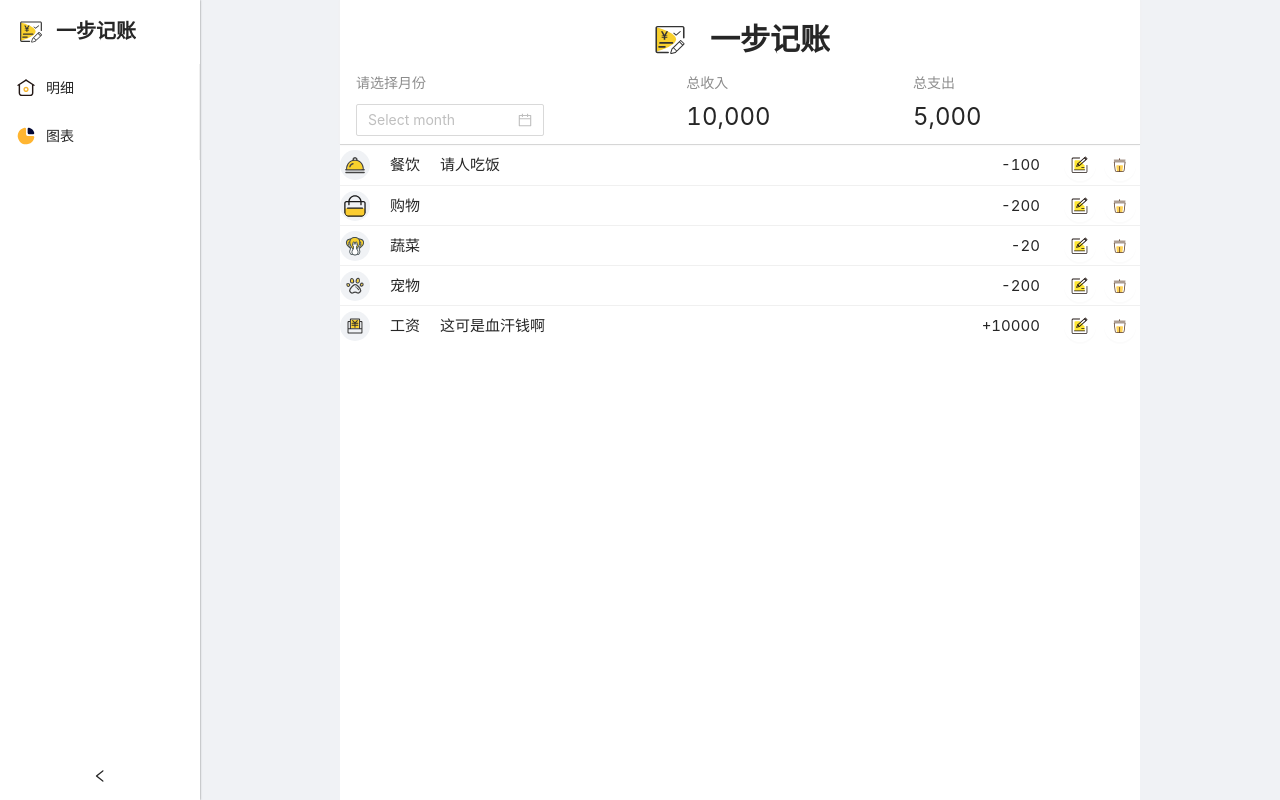
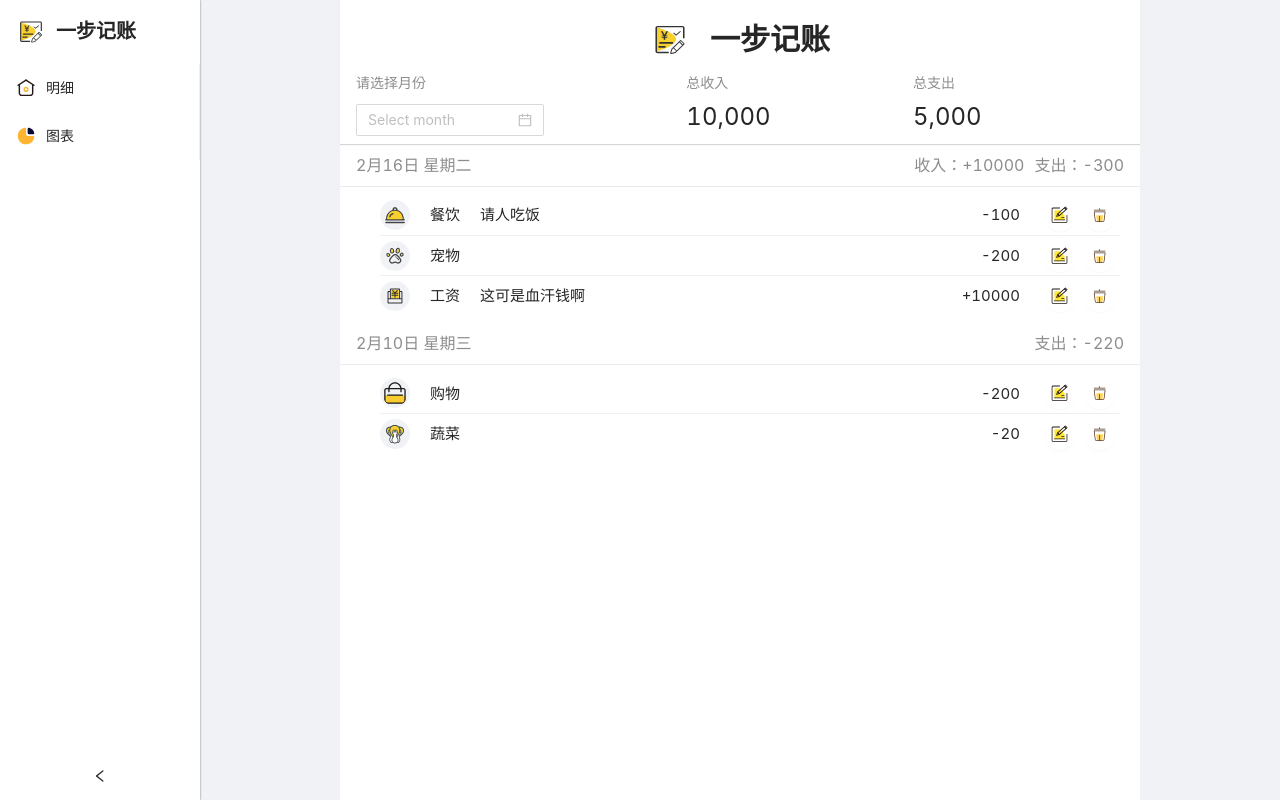
Before and after one commit to ViktorVan22/book-keeper-desktop, a React (Create React App) app: page / in a window 1280 px wide. Built offline with nearby package versions, Linux system fonts and the light colour scheme.

Commit message:
完成DailyRecords组件

```diff
--- a/package.json
+++ b/package.json
@@ -12,6 +12,8 @@
     "@types/react-dom": "^18.0.0",
     "antd": "^4.21.4",
     "global": "^4.4.0",
+    "lodash": "^4.17.21",
+    "moment": "^2.29.3",
     "react": "^18.2.0",
     "react-dom": "^18.2.0",
     "react-router-config": "^5.1.1",
@@ -46,6 +48,7 @@
   },
   "devDependencies": {
     "@types/classnames": "^2.3.1",
+    "@types/lodash": "^4.14.182",
     "@types/react-router-config": "^5.0.6",
     "@types/react-router-dom": "^5.3.3",
     "classnames": "^2.3.1"
--- a/src/pages/detail/DetailPage.tsx
+++ b/src/pages/detail/DetailPage.tsx
@@ -1,8 +1,11 @@
-import Record, { RecordType } from "./components/record/Record";
+import React, { FC } from "react";
+import { groupDailyRecords } from "../../services/recordHelper";
+import DailyRecords from "./components/dailyRecords/DailyRecords";
+import { RecordType } from "./components/record/Record";
 
 const mockRecordList = [
   {
-    timeStamp: 1613477254556, // 2021-02-16 20:07:34:556
+    timeStamp: 1613477254556, // 2021-02-16 20:07:34
     type: RecordType.Expenditure,
     name: "餐饮",
     price: 100,
@@ -10,28 +13,28 @@ const mockRecordList = [
     id: 1,
   },
   {
-    timeStamp: 1613477254556,
+    timeStamp: 1612969810000, // 2021-02-10 23:10:10
     type: RecordType.Expenditure,
     name: "购物",
     price: 200,
     id: 2,
   },
   {
-    timeStamp: 1613477254556,
+    timeStamp: 1612969810000, // 2021-02-10 23:10:10
     type: RecordType.Expenditure,
     name: "蔬菜",
     price: 20,
     id: 3,
   },
   {
-    timeStamp: 1613477254556,
+    timeStamp: 1613477254556, // 2021-02-16 20:07:34
     type: RecordType.Expenditure,
     name: "宠物",
     price: 200,
     id: 4,
   },
   {
-    timeStamp: 1613477254556,
+    timeStamp: 1613477254556, // 2021-02-16 20:07:34
     type: RecordType.Income,
     name: "工资",
     price: 10000,
@@ -40,12 +43,13 @@ const mockRecordList = [
   },
 ];
 
-const DetailPage: React.FC = () => {
+const DetailPage: FC = () => {
+  const groupedDailyRecords = groupDailyRecords(mockRecordList);
   return (
     <div className="detail-page">
       <div className="detail-page-content">
-        {mockRecordList.map(item => (
-          <Record key={item.id} {...item} />
+        {groupedDailyRecords.map(daily => (
+          <DailyRecords key={daily.timeStamp} {...daily} />
         ))}
       </div>
     </div>
--- /dev/null
+++ b/src/pages/detail/components/dailyRecords/DailyRecords.css
@@ -0,0 +1,20 @@
+.records {
+  padding: 0.8rem 2rem 0.8rem 4rem;
+}
+
+.daily-records-summary {
+  color: rgba(0, 0, 0, 0.45);
+  padding: 0.8rem 1.6rem;
+  font-size: 1.6rem;
+  overflow: hidden;
+  border-bottom: 1px solid rgba(0, 0, 0, 0.08);
+}
+
+.daily-records-date {
+  float: left;
+}
+
+.daily-records-detail {
+  float: right;
+  margin-left: 1rem;
+}
--- /dev/null
+++ b/src/pages/detail/components/dailyRecords/DailyRecords.tsx
@@ -0,0 +1,41 @@
+import { DateFormat, formatTimeStamp } from "../../../../services/dateHelper";
+import { GroupedDailyRecords } from "../../../../services/recordHelper";
+import Record, { RecordItem } from "../record/Record";
+import "./DailyRecords.css";
+
+interface DailyRecordsProps extends GroupedDailyRecords {}
+
+// DailyRecord接受一组 records信息，
+// 且这些records日期均在同一天，且是经过排序后的结果
+const DailyRecords: React.FC<DailyRecordsProps> = ({
+  records,
+  summary,
+  timeStamp,
+}) => {
+  return (
+    <div className={"daily-records"}>
+      <div className={"daily-records-summary"}>
+        <div className={"daily-records-date"}>
+          {formatTimeStamp(timeStamp, DateFormat.MONTH_DAYOFWEEK)}
+        </div>
+        {summary.totalExpenditure > 0 && (
+          <div className={"daily-records-detail"}>
+            支出：-{summary.totalExpenditure}
+          </div>
+        )}
+        {summary.totalIncome > 0 && (
+          <div className={"daily-records-detail"}>
+            收入：+{summary.totalIncome}
+          </div>
+        )}
+      </div>
+      <div className={"records"}>
+        {records.map(record => (
+          <Record key={record.timeStamp} {...record} />
+        ))}
+      </div>
+    </div>
+  );
+};
+
+export default DailyRecords;
--- /dev/null
+++ b/src/services/dateHelper.tsx
@@ -0,0 +1,14 @@
+import moment, { Moment } from "moment";
+import "moment/locale/zh-cn"; // 本地化，moment 默认语言为英语
+
+export enum DateFormat {
+  MONTH_DAYOFWEEK = "MMMDo dddd", // 格式化日期的结构为 月 日 星期
+  YEAR_MONTH_DAY = "YYYY-MM-DD", // 格式化日期的结构为 年 月 日
+}
+
+export const formatTimeStamp = (
+  timeStamp: number,
+  format = DateFormat.YEAR_MONTH_DAY
+) => {
+  return moment(timeStamp).format(format); // 调用 moment 的 format 方法对时间戳进行格式化
+};
--- /dev/null
+++ b/src/services/recordHelper.tsx
@@ -0,0 +1,61 @@
+import { groupBy, map, orderBy, reduce } from "lodash";
+import {
+  RecordItem,
+  RecordType,
+} from "./../pages/detail/components/record/Record";
+import { formatTimeStamp } from "./dateHelper";
+
+// 定义 Summary 类型，该类型包含总支出，总收入两个字段
+export interface Summary {
+  totalIncome: number;
+  totalExpenditure: number;
+}
+
+// 用于计算传入的所有条目数据的总支出和总收入
+export const getSummary = (records: RecordItem[]): Summary => {
+  return reduce(
+    records,
+    (summary, record) => {
+      if (record.type === RecordType.Income) {
+        summary.totalIncome += record.price;
+      } else {
+        summary.totalExpenditure += record.price;
+      }
+      return summary;
+    },
+    { totalIncome: 0, totalExpenditure: 0 }
+  );
+};
+
+// 每个 DailyRecords 都需要包含当天时间戳，summary 信息和每一条条目信息
+export interface GroupedDailyRecords {
+  timeStamp: number;
+  summary: Summary;
+  records: RecordItem[];
+}
+
+export const groupDailyRecords = (
+  records: RecordItem[]
+): GroupedDailyRecords[] => {
+  // 首先对 records 按照日期分组
+  const groupedDailyRecords = groupBy(records, record =>
+    formatTimeStamp(record.timeStamp)
+  );
+  return orderBy(
+    map(Object.keys(groupedDailyRecords), day => {
+      const dailyRecords = groupedDailyRecords[day];
+      // 计算当天的 summary 信息
+      const summary = getSummary(dailyRecords);
+      return {
+        // 获取第一个条目的时间作为当日时间，用于后续不同日期之间的排序
+        timeStamp: dailyRecords[0].timeStamp,
+        summary,
+        // 将当天条目按照日期降序排列
+        records: orderBy(dailyRecords, ["timeStamp"], ["desc"]),
+      };
+    }),
+    // 将不同天之间按照日期降序排列
+    ["timeStamp"],
+    ["desc"]
+  );
+};
```
Also changed, not shown: 1 other file (tests, documents, lock files or other folders).
